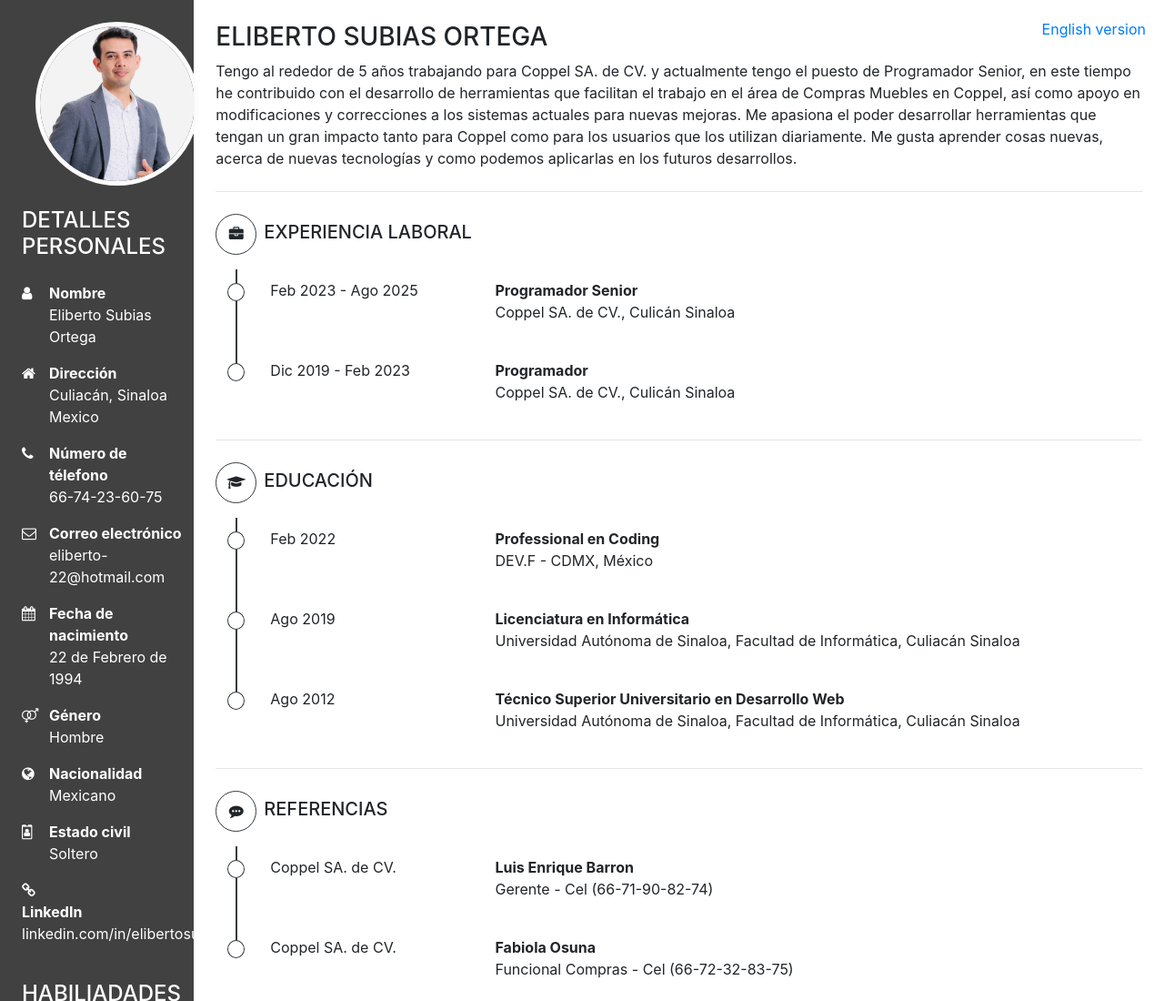
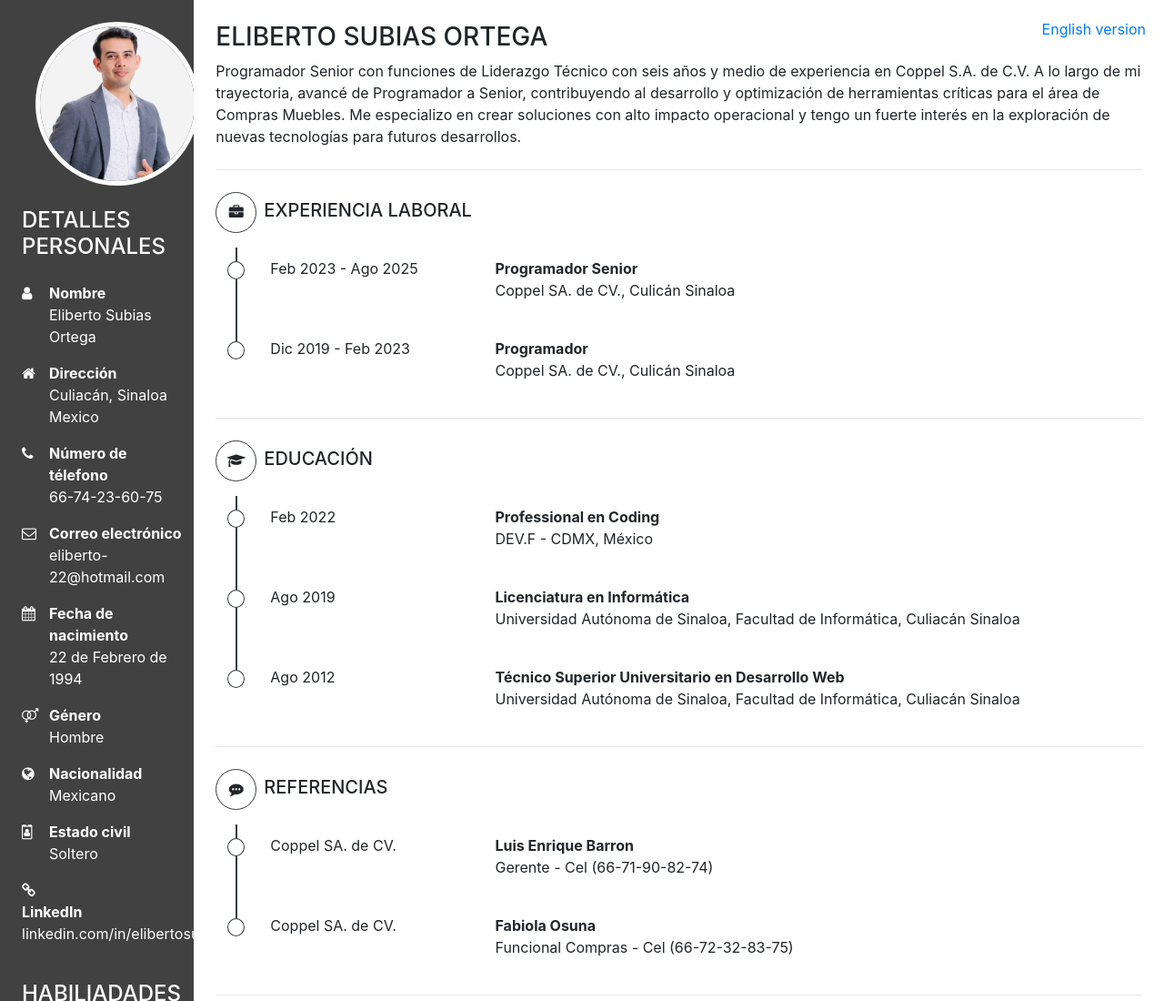
Before and after one commit to ElibertoSubias/curriculumvitae, a plain HTML site: page index.html in a window 1280 px wide. Shown: the top 1100 px of the page at 91% size. Drawn offline with nearby package versions, Linux system fonts and the light colour scheme.

Commit message:
Update a descripcion

```diff
--- a/index.html
+++ b/index.html
@@ -311,12 +311,7 @@
         <div class="col-xs-10 col-md-10 p-4 contenido-secundario">
             <h3>ELIBERTO SUBIAS ORTEGA</h3>
             <span><a class="link_ingles" href="index_english.html">English version</a></span>
-            <p>Tengo al rededor de 5 años trabajando para Coppel SA. de CV. y actualmente tengo el puesto de Programador Senior, en
-            este tiempo he contribuido con el desarrollo de herramientas que facilitan el trabajo en el área de Compras Muebles en
-            Coppel, así como apoyo en modificaciones y correcciones a los sistemas actuales para nuevas mejoras. Me apasiona el
-            poder desarrollar herramientas que tengan un gran impacto tanto para Coppel como para los usuarios que los utilizan
-            diariamente. Me gusta aprender cosas nuevas, acerca de nuevas tecnologías y como podemos aplicarlas en los futuros
-            desarrollos.</p>
+            <p>Programador Senior con funciones de Liderazgo Técnico con seis años y medio de experiencia en Coppel S.A. de C.V. A lo largo de mi trayectoria, avancé de Programador a Senior, contribuyendo al desarrollo y optimización de herramientas críticas para el área de Compras Muebles. Me especializo en crear soluciones con alto impacto operacional y tengo un fuerte interés en la exploración de nuevas tecnologías para futuros desarrollos.</p>
             <hr class="mt-4 mb-4">
             <!-- Exteriencia laboral -->
             <div class="row ml-0">
```
